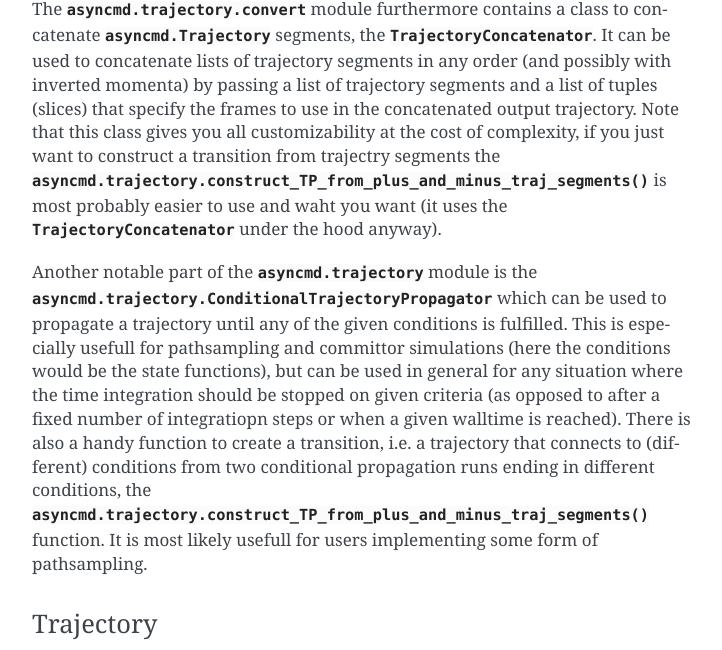
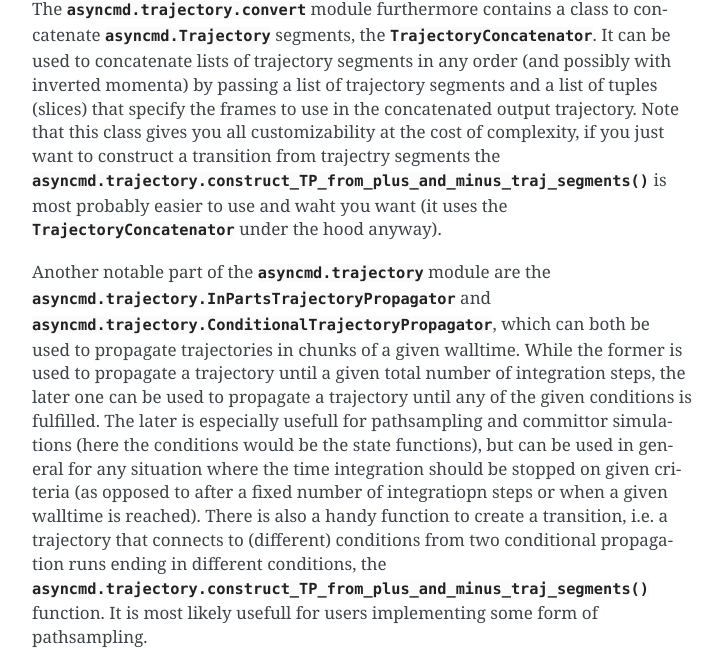
Before and after one commit to bio-phys/asyncmd, a Sphinx documentation site: the page built from docs/source/api.rst, in a window 1280 px wide and 1400 px high, scrolled down 971 px. Shown: the top 650 px of the window, without its empty margins (388-1110 px from the left). Built offline with Sphinx 7.4.7, drawn with Linux system fonts in a browser that asks for light colours; some of the changed text lies outside the part shown; grey boxes are pictures that could not be loaded.

Commit message:
Added InPartsTrajectorypropagator to the docs

```diff
--- a/docs/source/api.rst
+++ b/docs/source/api.rst
@@ -62,14 +62,17 @@ most probably easier to use and waht you want (it uses the
 
 .. py:currentmodule:: asyncmd
 
-Another notable part of the :py:mod:`asyncmd.trajectory` module is the
-:py:class:`asyncmd.trajectory.ConditionalTrajectoryPropagator` which
-can be used to propagate a trajectory until any of the given conditions is
-fulfilled. This is especially usefull for pathsampling and committor
-simulations (here the conditions would be the state functions), but can be used
-in general for any situation where the time integration should be stopped on
-given criteria (as opposed to after a fixed number of integratiopn steps or
-when a given walltime is reached).
+Another notable part of the :py:mod:`asyncmd.trajectory` module are the
+:py:class:`asyncmd.trajectory.InPartsTrajectoryPropagator` and
+:py:class:`asyncmd.trajectory.ConditionalTrajectoryPropagator`, which
+can both be used to propagate trajectories in chunks of a given walltime. While
+the former is used to propagate a trajectory until a given total number of
+integration steps, the later one can be used to propagate a trajectory until
+any of the given conditions is fulfilled. The later is especially usefull for
+pathsampling and committor simulations (here the conditions would be the state
+functions), but can be used in general for any situation where the time
+integration should be stopped on given criteria (as opposed to after a fixed
+number of integratiopn steps or when a given walltime is reached).
 There is also a handy function to create a transition, i.e. a trajectory that
 connects to (different) conditions from two conditional propagation runs ending
 in different conditions, the
@@ -117,8 +120,13 @@ FrameExtractors
    :special-members:
    :inherited-members:
 
-Conditional trajectory propagation
+Trajectory propagation
 ----------------------------------
+
+.. autoclass:: asyncmd.trajectory.InPartsTrajectoryPropagator
+   :members:
+   :special-members:
+   :inherited-members:
 
 .. autoclass:: asyncmd.trajectory.ConditionalTrajectoryPropagator
    :members:
```
